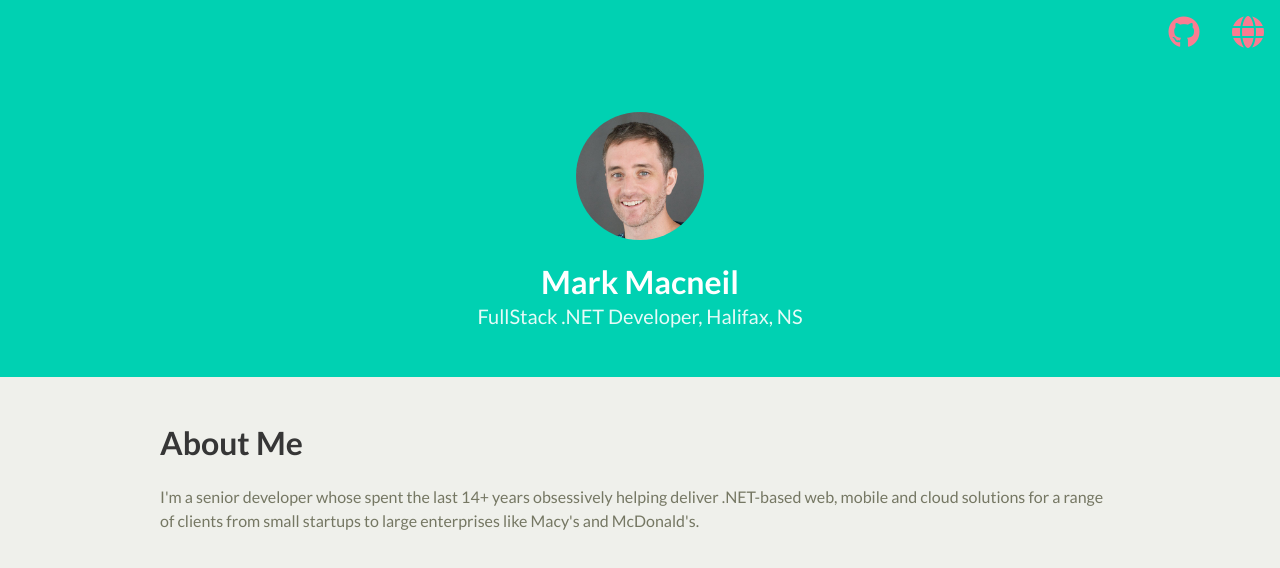
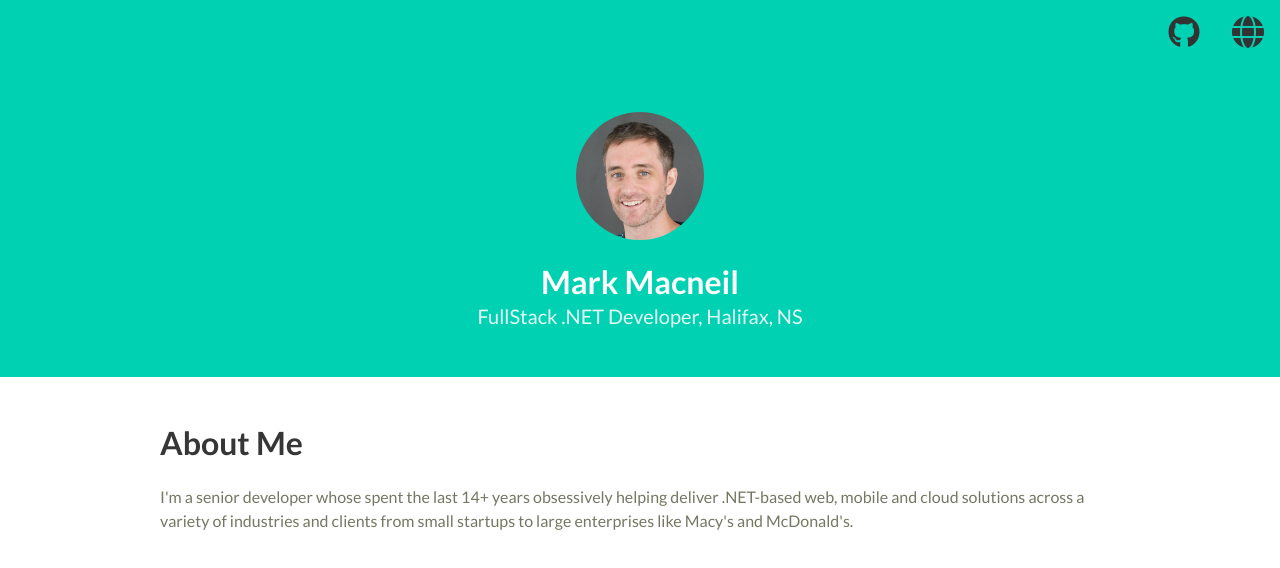
Before and after one commit to mmacneil/devfolio, a website built with webpack: page src/dist/index.html in a window 1280 px wide. Built offline with nearby package versions, Linux system fonts and the light colour scheme.

Commit message:
Header nav.

```diff
--- a/src/src/styles.scss
+++ b/src/src/styles.scss
@@ -9,18 +9,20 @@
 $brown: #757763;
 $beige-light: #D0D1CD;
 $beige-lighter: #EFF0EB;
+$black: #333;
 
 // Update Bulma's global variables
 $family-sans-serif: "Lato", sans-serif;
 $grey-dark: $brown;
 $grey-light: $beige-light;
 //$primary: $purple;
-$link: $pink;
+//$link: $pink;
+$link: $black;
 $widescreen-enabled: false;
 $fullhd-enabled: false;
 
 // Update some of Bulma's component variables
-$body-background-color: $beige-lighter;
+//$body-background-color: $beige-lighter;
 $control-border-width: 2px;
 $input-border-color: transparent;
 $input-shadow: none;
```
Also changed, not shown: src/dist/css/main.bundle.css, src/dist/index.html.
